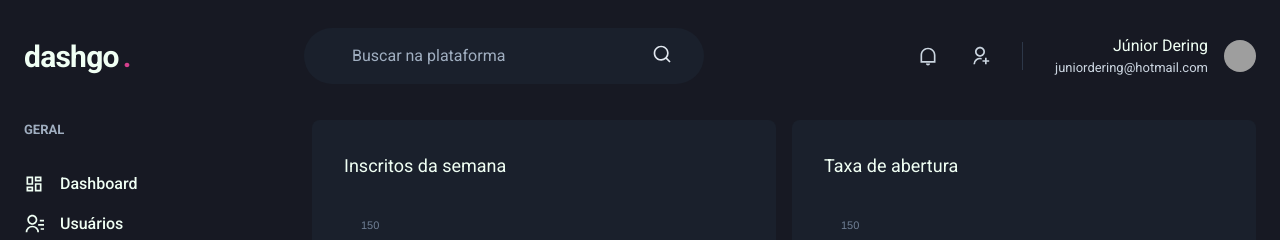
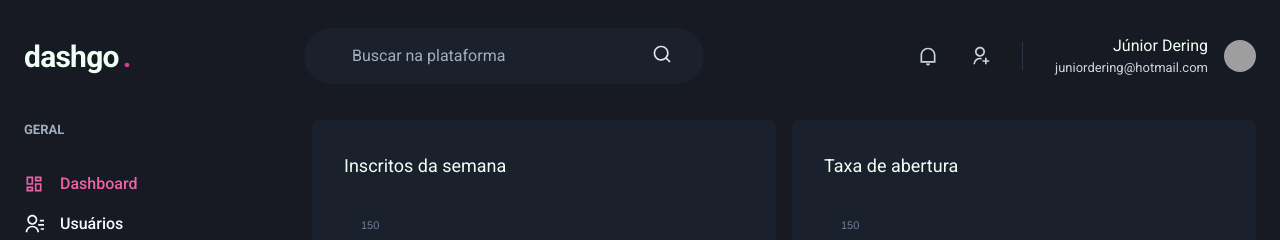
Before and after one commit to orloke/board-chakra, a Next.js app: page /dashboard in a window 1280 px wide. Shown: the top 240 px of the page. Built offline with nearby package versions, Linux system fonts and the light colour scheme; grey boxes are pictures that could not be loaded.

Commit message:
feat: active link

```diff
--- a/src/components/ActiveLink/index.tsx
+++ b/src/components/ActiveLink/index.tsx
@@ -1,12 +1,31 @@
-import Link from 'next/link'
+import Link, { LinkProps } from 'next/link';
+import { useRouter } from 'next/router';
+import { cloneElement, ReactElement } from 'react';
 
-interface ActiveLinkProps {
-
+interface ActiveLinkProps extends LinkProps {
+  children: ReactElement;
+  shouldMatchExactHref?: boolean;
 }
 
-export default function ActiveLink() {
+export default function ActiveLink({
+  children,
+  shouldMatchExactHref = false,
+  ...rest
+}: ActiveLinkProps) {
+  const { asPath } = useRouter();
+  let isActive = false;
+
+  if (shouldMatchExactHref && asPath === rest.href) {
+    isActive = true;
+  }
+  if (!shouldMatchExactHref && asPath.startsWith(String(rest.href))) {
+    isActive = true;
+  }
   return (
-    <Link>
+    <Link {...rest}>
+      {cloneElement(children, {
+        color: isActive ? 'pink.400' : 'gray.50',
+      })}
     </Link>
-  )
+  );
 }
--- a/src/components/NavLink/index.tsx
+++ b/src/components/NavLink/index.tsx
@@ -1,6 +1,6 @@
 import { Icon, Link as ChackraLink, Text, LinkProps } from '@chakra-ui/react';
-import Link from 'next/link';
 import { IconType } from 'react-icons';
+import ActiveLink from '../ActiveLink';
 
 interface NavLinkProps extends LinkProps {
   icon: IconType;
@@ -10,13 +10,13 @@
 
 export function NavLink({ icon, href, children, ...rest }: NavLinkProps) {
   return (
-    <Link href={href} passHref>
+    <ActiveLink href={href} passHref>
       <ChackraLink display="flex" alignItems="center" {...rest}>
         <Icon as={icon} fontSize="20" />
         <Text ml="4" fontWeight="medium">
           {children}
         </Text>
       </ChackraLink>
-    </Link>
+    </ActiveLink>
   );
 }
```
